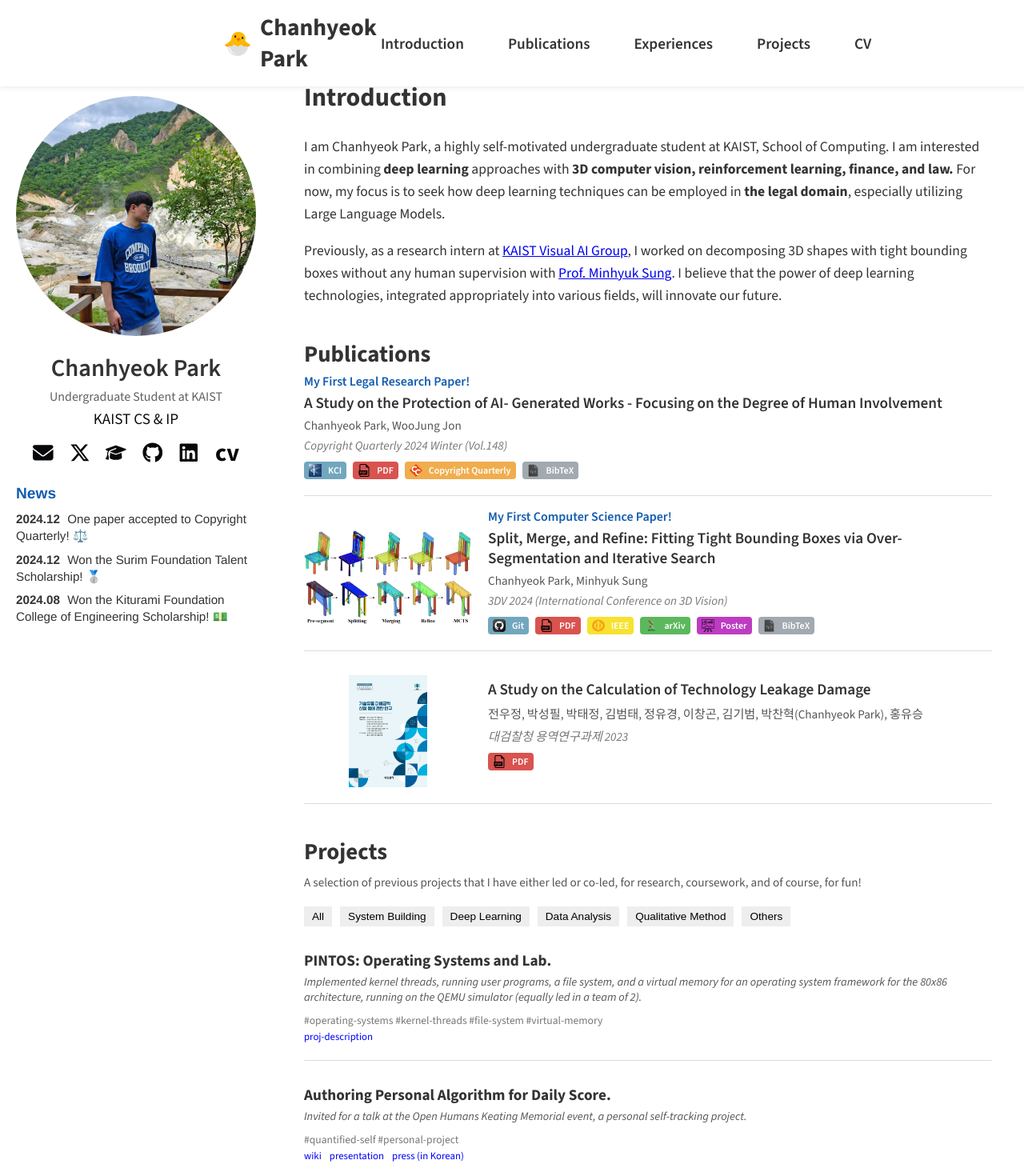
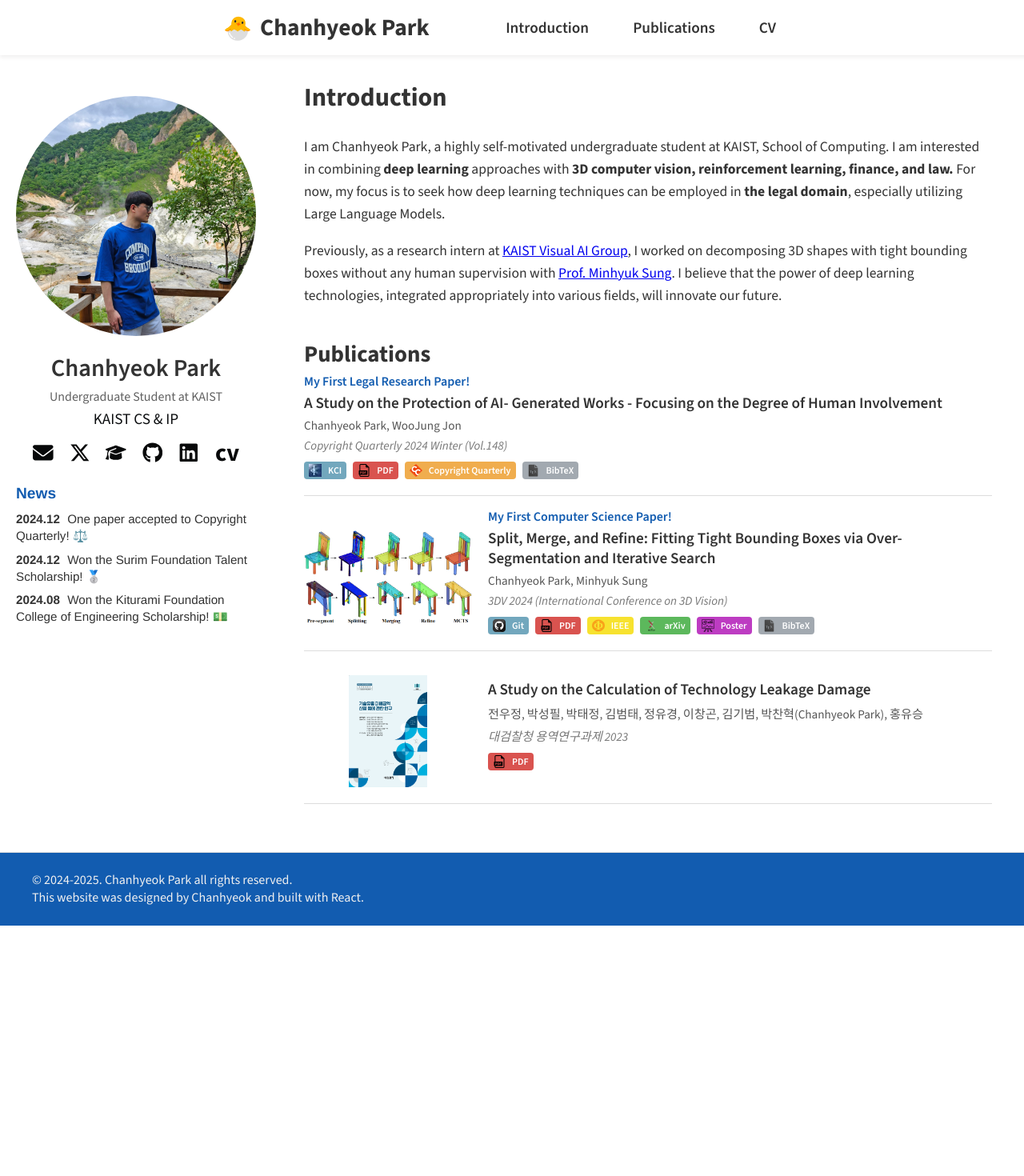
Before and after one commit to chpark1111/chpark1111.github.io, a React (Create React App) app: page / in a window 1280 px wide. Shown: the top 1470 px of the page at 80% size. After the commit the page ends 1157 px from the top, so only its background shows below. Built offline with nearby package versions, Linux system fonts and the light colour scheme.

Commit message:
only publications ready

```diff
--- a/src/components/Header.js
+++ b/src/components/Header.js
@@ -32,8 +32,8 @@ function Header() {
       <div className="header-nav">
         <span onClick={() => smoothScrollTo('#introduction')}>Introduction</span>
         <span onClick={() => smoothScrollTo('#publications')}>Publications</span>
-        <span onClick={() => smoothScrollTo('#experiences')}>Experiences</span>
-        <span onClick={() => smoothScrollTo('#projects')}>Projects</span>
+        {/* <span onClick={() => smoothScrollTo('#experiences')}>Experiences</span> */}
+        {/* <span onClick={() => smoothScrollTo('#projects')}>Projects</span> */}
         <span onClick={() => window.open(resume, '_blank')}>CV</span>
       </div>
     </header>
--- a/src/components/MainContent.js
+++ b/src/components/MainContent.js
@@ -9,7 +9,7 @@ function MainContent() {
     <div className="main-content">
       <ProfileSection />
       <PublicationSection />
-      <ProjectsSection />
+      {/* <ProjectsSection /> */}
     </div>
   );
 }
```
